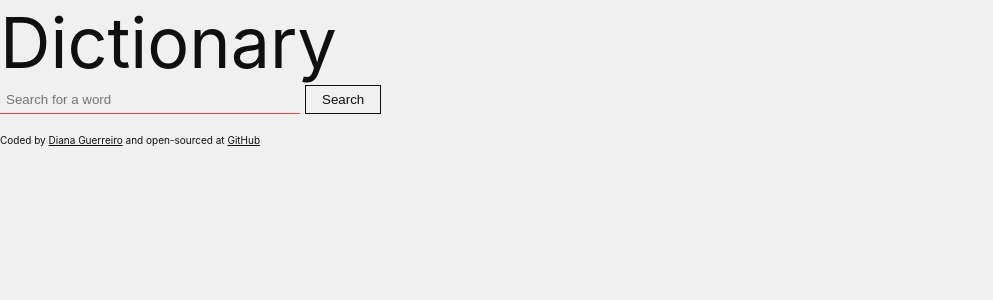
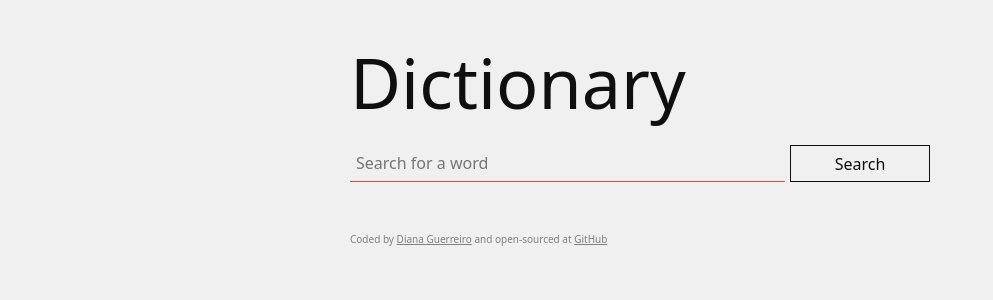
Before and after one commit to wwwavvves/dictionary_react_addon_shecodes, a React (Create React App) app: page / in a window 1280 px wide. Shown: the top 300 px of the page, without its empty margins (0-993 px from the left). Built offline with nearby package versions, Linux system fonts and the light colour scheme.

Commit message:
Styled the application, organized file structure

```diff
--- a/src/App.css
+++ b/src/App.css
@@ -1,13 +1,38 @@
+:root {
+  --red: #eb4646;
+  --off-black: #0f0f0f;
+}
+
 * {
   background-color: #f0f0f0;
-  color: #0f0f0f;
+  color: var(--off-black);
+}
+
+.App {
+  max-width: 600px;
+  margin: 30px auto;
+  padding: 0 10px;
 }
 
 .App-header {
   font-size: 70px;
 }
 
+.App-header a {
+  color: var(--off-black);
+  text-decoration: none;
+}
+
 .Footer {
   font-size: 10px;
-  margin-top: 20px;
+  margin-top: 30px;
+  color: grey;
 }
+
+.Footer a {
+  color: grey;
+}
+
+.Footer a:hover {
+  color: var(--red);
+}
--- a/src/App.js
+++ b/src/App.js
@@ -1,10 +1,11 @@
 import "./App.css";
 import Search from "./Search";
+import "bootstrap/dist/css/bootstrap.css";
 
 function App() {
   return (
     <div className="App">
-      <header className="App-header">Dictionary</header>
+      <header className="App-header"><a href="/">Dictionary</a></header>
       <Search />
       <footer className="Footer">
         Coded by{" "}
--- /dev/null
+++ b/src/Example.css
@@ -0,0 +1,6 @@
+.result-example {
+  font-style: italic;
+  border-left: 4px solid ;
+  padding-left: 6px;
+  margin: 6px 0 0 20px;
+}
--- a/src/Example.js
+++ b/src/Example.js
@@ -1,4 +1,5 @@
 import React from "react";
+import "./Example.css"
 
 export default function Example(props) {
   if (!props.example) {
@@ -6,7 +7,7 @@ export default function Example(props) {
   } else {
     return (
       <div className="Example">
-        <strong>Example:</strong> {props.example};
+        <div className="result-text result-example">{props.example}</div>
       </div>
     );
   }
--- /dev/null
+++ b/src/Meaning.css
@@ -0,0 +1,21 @@
+.Meaning > div {
+  margin-bottom: 20px;
+  padding: 20px 20px 30px;
+  /* border: 1px solid rgb(198, 198, 198); */
+  /* border-radius: 5px; */
+  border-top: 1px solid rgb(198, 198, 198);
+  border-bottom: 1px solid rgb(198, 198, 198);
+}
+
+.part-of-speech {
+  font-size: 20px;
+  line-height: 1;
+}
+
+.result-text {
+  color: var(--red);
+}
+
+.result-definition {
+    margin: 5px 0 0 20px
+}
--- a/src/Meaning.js
+++ b/src/Meaning.js
@@ -1,6 +1,7 @@
 import React from "react";
-import Example from "./Example"
+import Example from "./Example";
 import Synonyms from "./Synonyms";
+import "./Meaning.css";
 
 export default function Meaning(props) {
   return (
@@ -8,12 +9,12 @@ export default function Meaning(props) {
       {props.meaning.map(function (meaning, index) {
         return (
           <div key={index}>
-            <p>
-              <strong>{meaning.partOfSpeech}</strong> <br />
-              <strong>Definition:</strong> {meaning.definition} <br />
-              <Example example={meaning.example} />
-              <Synonyms synonyms={meaning.synonyms} />
-            </p>
+            <div className="part-of-speech">
+              <strong>{meaning.partOfSpeech}</strong>
+            </div>
+            <div className="result-text result-definition">{meaning.definition}</div>
+            <Example example={meaning.example} />
+            <Synonyms synonyms={meaning.synonyms} />
           </div>
         );
       })}
--- /dev/null
+++ b/src/Result.css
@@ -0,0 +1,19 @@
+.result-word {
+  margin: 30px 0 20px;
+}
+
+.Result h2,
+.Result h6 {
+  margin: 0;
+  display: inline-block;
+}
+
+.Result h2 {
+  color: var(--red);
+}
+
+.Result h6 {
+  color: grey;
+  font-weight: 400;
+  margin-left: 10px;
+}
--- a/src/Result.js
+++ b/src/Result.js
@@ -1,5 +1,6 @@
 import React from "react";
 import Meaning from "./Meaning";
+import "./Result.css";
 
 export default function Result(props) {
   if (!props.result) {
@@ -7,8 +8,11 @@ export default function Result(props) {
   } else {
     return (
       <div className="Result">
-        <h2>{props.result.word}</h2>
-        <h5>/{props.result.phonetic}/</h5>
+        <section className="result-word">
+          <h2>{props.result.word}</h2>
+          <h6>/{props.result.phonetic}/</h6>
+        </section>
+
         <Meaning meaning={props.result.meanings} />
       </div>
     );
--- a/src/Search.css
+++ b/src/Search.css
@@ -1,17 +1,33 @@
+form {
+  display: grid;
+  width: 100%;
+  grid-template-columns: 3fr 1fr;
+  margin: 10px 0 50px;
+}
+
 .input {
   border: none;
-  border-bottom: 1px solid #0f0f0f;
+  border-bottom: 1px solid var(--off-black);
   padding: 6px;
-  width: 300px;
-}
-
-.search-btn {
-  border: 1px solid #0f0f0f;
-  padding: 6px 16px;
-  margin-left: 5px;
+  color: var(--red);
 }
 
 .input:focus-visible {
   outline: none;
-  border-color: #EB4646;
+  border-color: var(--red);
 }
+
+.search-btn {
+  border: 1px solid var(--off-black);
+  padding: 5px 16px;
+  margin-left: 5px;
+}
+
+.search-btn:hover {
+  background-color: rgba(235, 70, 70, 0.7);
+  border: 1px solid rgba(235, 70, 70, 0.7);
+}
+
+.search-btn:active {
+  background-color: rgba(235, 70, 70, 0.9);
+}
--- a/src/Search.js
+++ b/src/Search.js
@@ -1,23 +1,31 @@
 import React, { useState } from "react";
 import axios from "axios";
 import "./Search.css";
-import Result from "./Result"
+import Result from "./Result";
 
 export default function Search() {
   const [keyword, setKeyword] = useState("");
   const [result, setResult] = useState(null);
 
   function handleResponse(response) {
-    setResult(response.data);
+    if (response.data.status === "not_found") {
+      alert("Word not found, please try a different one");
+    } else {
+      setResult(response.data);
+    }
   }
 
   function handleSubmit(event) {
     event.preventDefault();
 
-    let apiKey = "68a066fb34dtb3fc9d4875c8d3bo09b6";
-    let apiUrl = `https://api.shecodes.io/dictionary/v1/define?word=${keyword}&key=${apiKey}`;
+    if (keyword) {
+      let apiKey = "68a066fb34dtb3fc9d4875c8d3bo09b6";
+      let apiUrl = `https://api.shecodes.io/dictionary/v1/define?word=${keyword}&key=${apiKey}`;
 
-    axios.get(apiUrl).then(handleResponse);
+      axios.get(apiUrl).then(handleResponse);
+    } else {
+      alert("Please type a word");
+    }
   }
 
   function handleKeywordChange(event) {
@@ -36,7 +44,7 @@ export default function Search() {
         />
         <input type="submit" className="search-btn" value="Search" />
       </form>
-      <Result result={result}/>
+      <Result result={result} />
     </div>
   );
 }
--- /dev/null
+++ b/src/Synonyms.css
@@ -0,0 +1,14 @@
+.synonym-word {
+    display: inline-block;
+    background-color: rgba(235, 70, 70, .7);
+    color: var(--off-black);
+    margin: 2px 2px;
+    padding: 4px 8px;
+    border-radius: 6px;
+}
+
+.synonyms-title {
+  font-size: 14px;
+  font-weight: 500;
+  margin: 20px 0 10px;
+}
--- a/src/Synonyms.js
+++ b/src/Synonyms.js
@@ -1,4 +1,5 @@
 import React from "react";
+import "./Synonyms.css";
 
 export default function Synonyms(props) {
   if (!props.synonyms) {
@@ -6,12 +7,18 @@ export default function Synonyms(props) {
   } else {
     return (
       <div className="Synonyms">
-        <strong>Synonyms: </strong>
-        {props.synonyms.map(function (synonym, index) {
-          return (
-              <span key={index}>{synonym} </span>
-          );
-        })}
+        <div className="synonyms-title">
+          synonyms
+        </div>
+        <div>
+          {props.synonyms.map(function (synonym, index) {
+            return (
+              <div key={index} className="result-text synonym-word">
+                {synonym}{" "}
+              </div>
+            );
+          })}
+        </div>
       </div>
     );
   }
```
